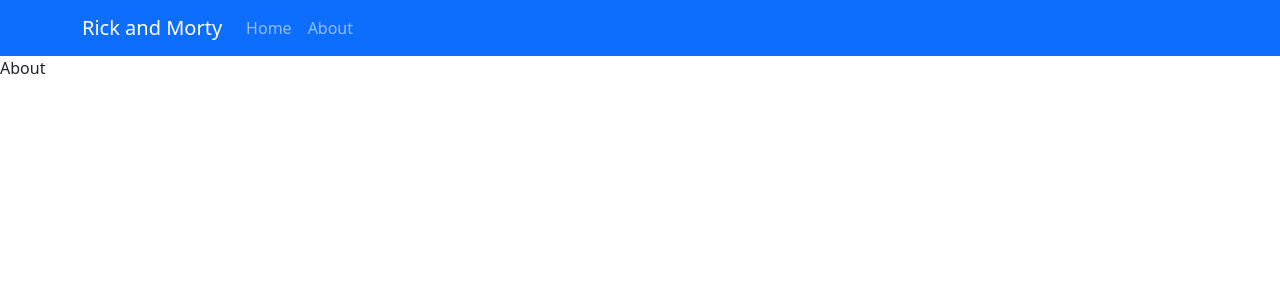
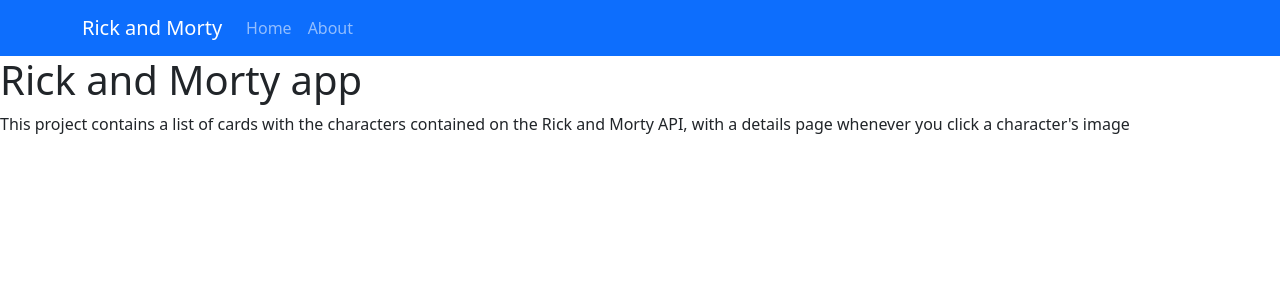
Before and after one commit to aplcido/Rick-and-Morty, a React (Create React App) app: page /about in a window 1280 px wide. Shown: the top 300 px of the page. Built offline with nearby package versions, Linux system fonts and the light colour scheme.

Commit message:
Modified About page and Readme file

```diff
--- a/package.json
+++ b/package.json
@@ -11,6 +11,7 @@
     "netlify-cli": "^8.6.12",
     "react": "^17.0.2",
     "react-bootstrap": "^2.1.0",
+    "react-bootstrap-4-pagination": "^1.0.4",
     "react-dom": "^17.0.2",
     "react-router-dom": "^6.2.1",
     "react-scripts": "5.0.0",
--- a/src/pages/About.js
+++ b/src/pages/About.js
@@ -2,7 +2,12 @@
 
 const About = () => (
   <>
-    <p>About </p>
+    <h1>Rick and Morty app </h1>
+    <p>
+      This project contains a list of cards with the characters contained on the
+      Rick and Morty API, with a details page whenever you click a character's
+      image
+    </p>
   </>
 );
 
```
Also changed, not shown: 2 other files (tests, documents, lock files or other folders).
